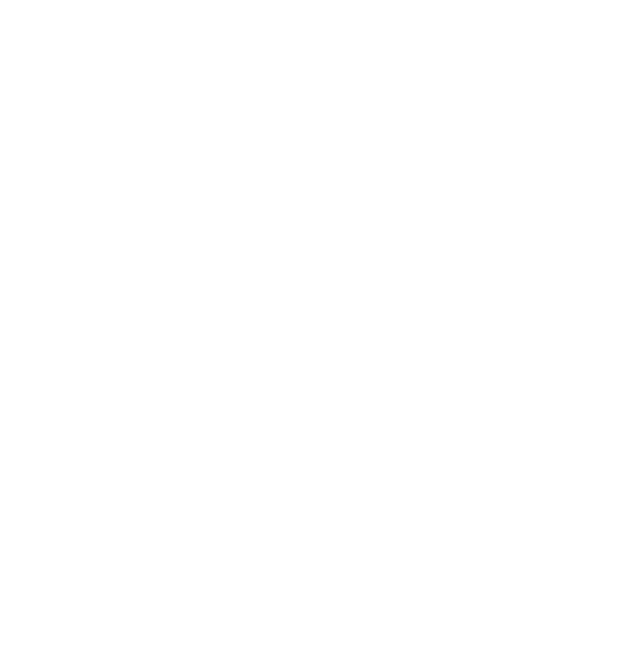
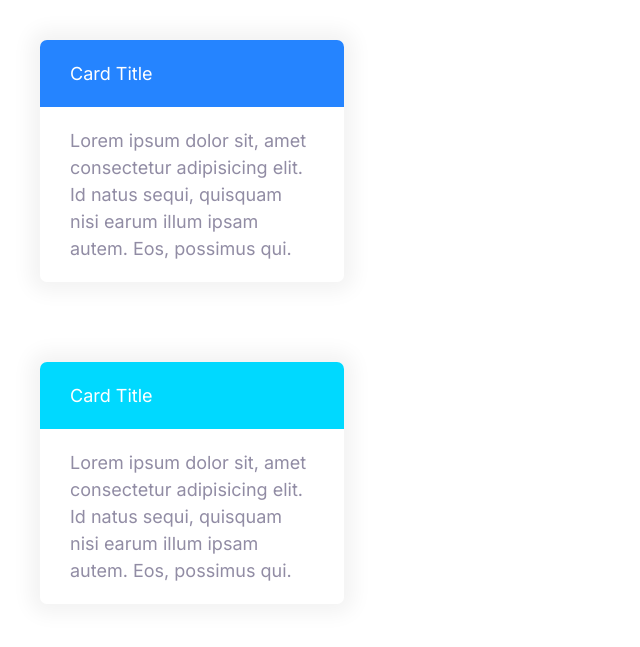
Before and after one commit to luar09/mervify, a plain HTML site: page index.html in a window 1280 px wide. Shown: the whole page, without its empty margins (0-640 px from the left). Drawn offline with Linux system fonts and the light colour scheme.

Commit message:
Build cards component.

```diff
--- a/css/style.css
+++ b/css/style.css
@@ -264,3 +264,25 @@ a {
     font-size: 1rem;
   }
 }
+
+/* Cards */
+.card {
+  border-radius: 7px;
+  box-shadow: 0 0 20px 10px #f3f3f3;
+  overflow: hidden;
+}
+
+.card__header,
+.card__body {
+  padding: 2rem 3rem;
+}
+
+.card--primary .card__header {
+  background: var(--color-primary);
+  color: #fff;
+}
+
+.card--secondary .card__header {
+  background: var(--color-secondary);
+  color: #fff;
+}
--- a/index.html
+++ b/index.html
@@ -13,5 +13,25 @@
     <link rel="stylesheet" href="css/normalize.css" />
     <link rel="stylesheet" href="css/style.css" />
   </head>
-  <body></body>
+  <body>
+    <div style="width: 30%; padding: 4rem">
+      <div class="card card--primary">
+        <header class="card__header">Card Title</header>
+        <div class="card__body">
+          Lorem ipsum dolor sit, amet consectetur adipisicing elit. Id natus
+          sequi, quisquam nisi earum illum ipsam autem. Eos, possimus qui.
+        </div>
+      </div>
+    </div>
+
+    <div style="width: 30%; padding: 4rem">
+      <div class="card card--secondary">
+        <header class="card__header">Card Title</header>
+        <div class="card__body">
+          Lorem ipsum dolor sit, amet consectetur adipisicing elit. Id natus
+          sequi, quisquam nisi earum illum ipsam autem. Eos, possimus qui.
+        </div>
+      </div>
+    </div>
+  </body>
 </html>
```
Also changed, not shown: components/cards.html (added, +19 -0 lines).
